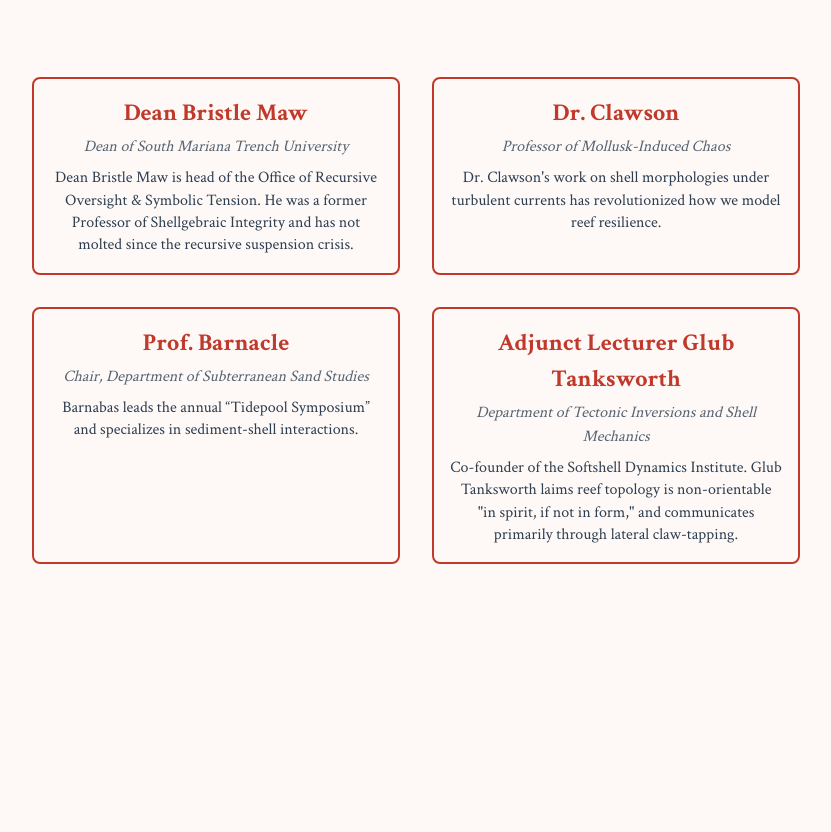
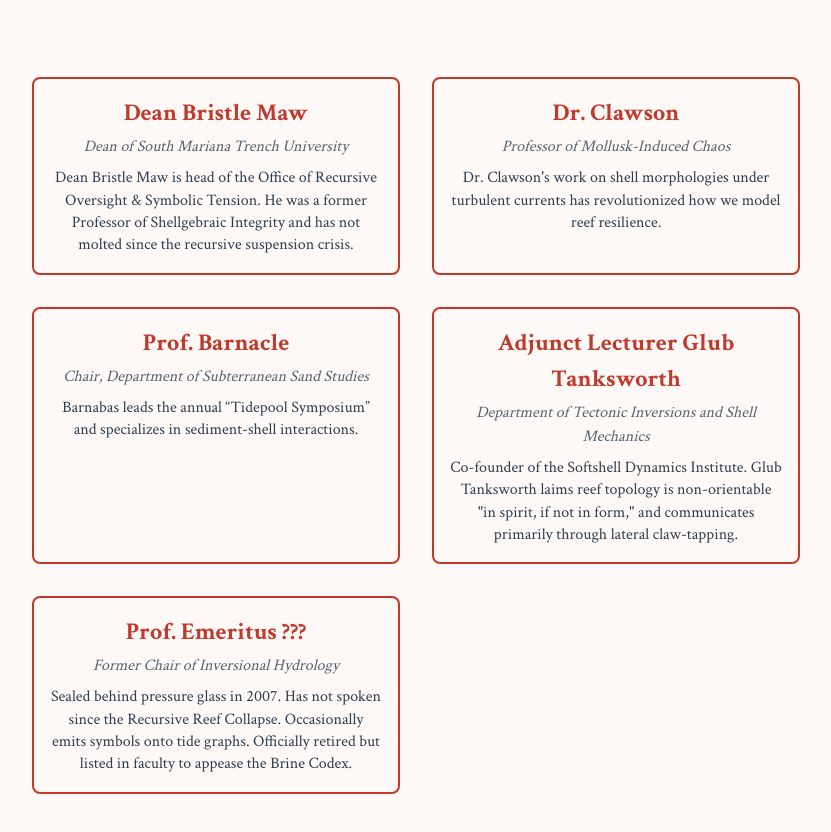
Before and after one commit to cbhughes29/docrabsthinkfishareflying.github.io, a plain HTML site: page faculty.html in a window 1280 px wide. Shown: the part 220-1052 px from the top of the page, without its empty margins (224-1055 px from the left). Before the commit the page ends 848 px from the top, so only its background shows below. Drawn offline with Linux system fonts and the light colour scheme.

Commit message:
Update faculty.html

```diff
--- a/faculty.html
+++ b/faculty.html
@@ -53,6 +53,14 @@
         </p>
       </div>
 
+      <div class="faculty-item">
+  <h2 class="faculty-name">Prof. Emeritus ???</h2>
+  <p class="faculty-title">Former Chair of Inversional Hydrology</p>
+  <p class="faculty-bio">
+    Sealed behind pressure glass in 2007. Has not spoken since the Recursive Reef Collapse. Occasionally emits symbols onto tide graphs. Officially retired but listed in faculty to appease the Brine Codex.
+  </p>
+</div>
+
 
 
       <!-- …add more entries here… -->
```
